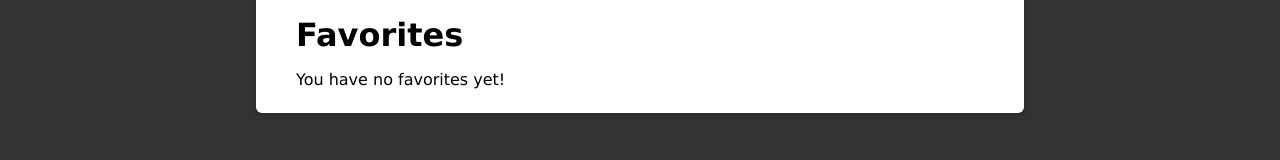
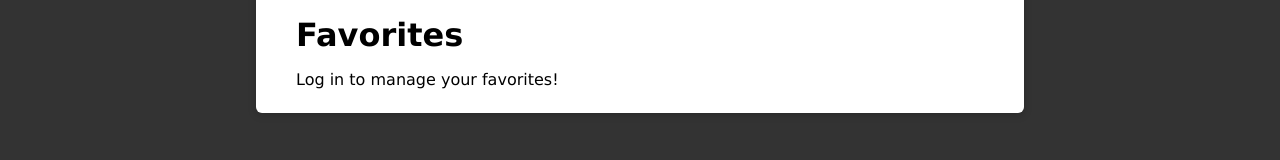
Before and after one commit to mangelito74/snaremaster-react-demo, a React (Create React App) app: page /favorites in a window 1280 px wide. Shown: the part 136-296 px from the top of the page. Built offline with nearby package versions, Linux system fonts and the light colour scheme.

Commit message:
Added logged in check to Favorites page

```diff
--- a/src/components/Favorites/FavoritesList.js
+++ b/src/components/Favorites/FavoritesList.js
@@ -1,13 +1,19 @@
+import { useContext } from "react";
+
 import Card from "../UI/Card";
 import FavoriteItem from "./FavoriteItem";
+
+import AuthenticationContext from "../../store/context-api/authentication-context";
 
 import classes from "./FavoritesList.module.css";
 
 const FavoritesList = (props) => {
   const favorites = props.favorites;
 
-  let content = <p className="placeholder">You have no favorites yet!</p>;
+  let content = <p className="placeholder">Log in to manage your favorites!</p>;
 
+  const authenticationContext = useContext(AuthenticationContext);
+  if (authenticationContext.isLoggedIn) {
     if (favorites.length > 0) {
       content = (
         <ul>
@@ -23,6 +29,9 @@ const FavoritesList = (props) => {
           ))}
         </ul>
       );
+    } else {
+      content = <p className="placeholder">You have no favorites yet!</p>;
+    }
   }
 
   return (
```
Lines whose indentation alone changed are shown as unchanged.
